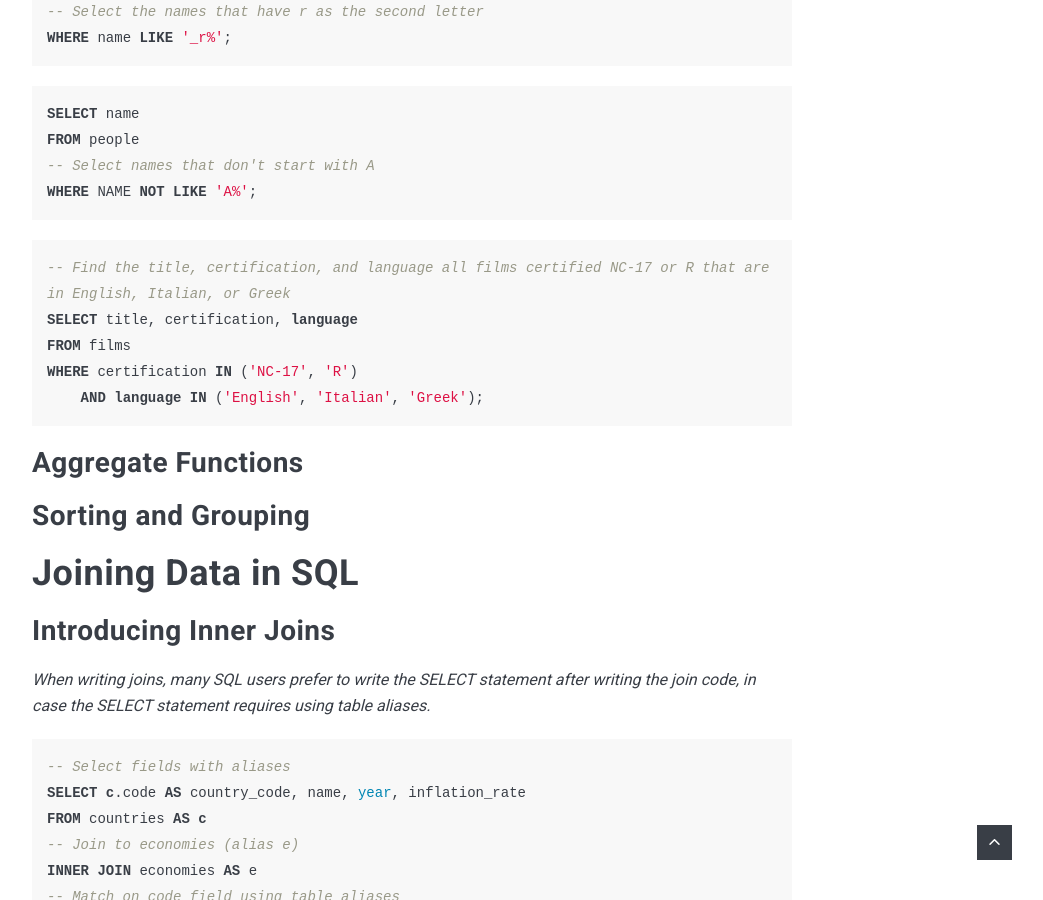
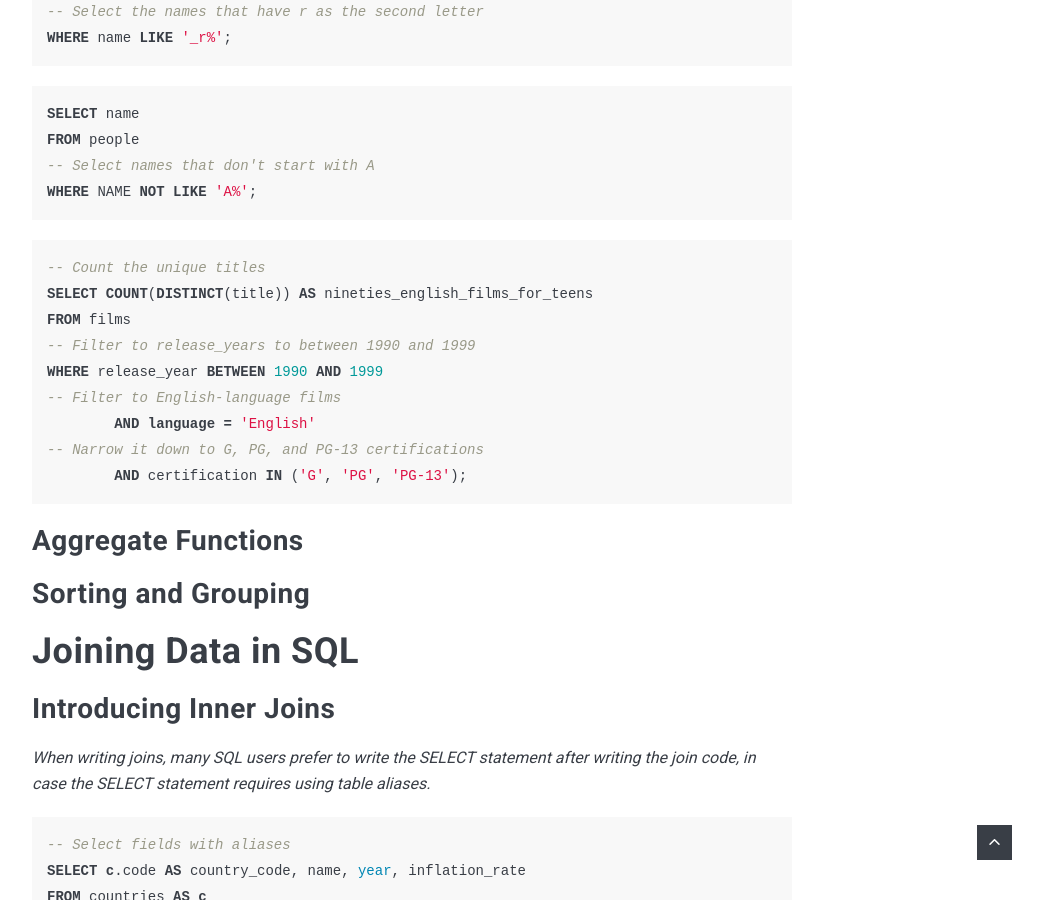
Before and after one commit to poi0905/poi0905.github.io, a Jekyll site: the page built from _posts/2022-11-08-datacamp-SQL-Fundamentals.markdown, in a window 1280 px wide and 900 px high, scrolled down 3513 px. Shown: the whole window, without its empty margins (228-1271 px from the left). Built offline with Jekyll 4.4.1, drawn with Linux system fonts in a browser that asks for light colours; nearby versions of some CDN libraries; comment, search, counter and statistics services are not loaded.

Commit message:
20221108

```diff
--- a/_posts/2022-11-08-datacamp-SQL-Fundamentals.markdown
+++ b/_posts/2022-11-08-datacamp-SQL-Fundamentals.markdown
@@ -123,11 +123,15 @@ WHERE NAME NOT LIKE 'A%';
 {% endhighlight %}
 
 {% highlight SQL %}
--- Find the title, certification, and language all films certified NC-17 or R that are in English, Italian, or Greek
-SELECT title, certification, language
+-- Count the unique titles
+SELECT COUNT(DISTINCT(title)) AS nineties_english_films_for_teens
 FROM films
-WHERE certification IN ('NC-17', 'R')
-    AND language IN ('English', 'Italian', 'Greek');
+-- Filter to release_years to between 1990 and 1999
+WHERE release_year BETWEEN 1990 AND 1999
+-- Filter to English-language films
+	AND language = 'English'
+-- Narrow it down to G, PG, and PG-13 certifications
+	AND certification IN ('G', 'PG', 'PG-13');
 {% endhighlight %}
 
 ## Aggregate Functions
```
